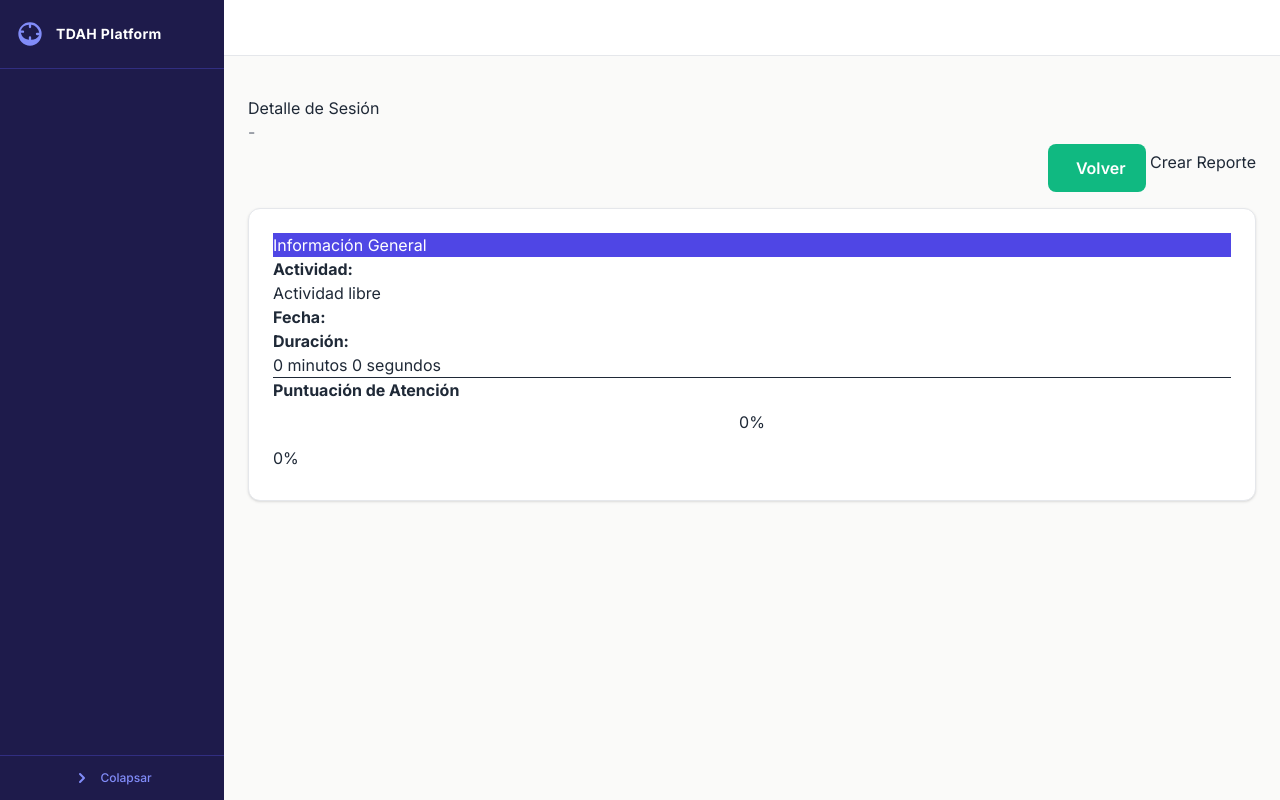
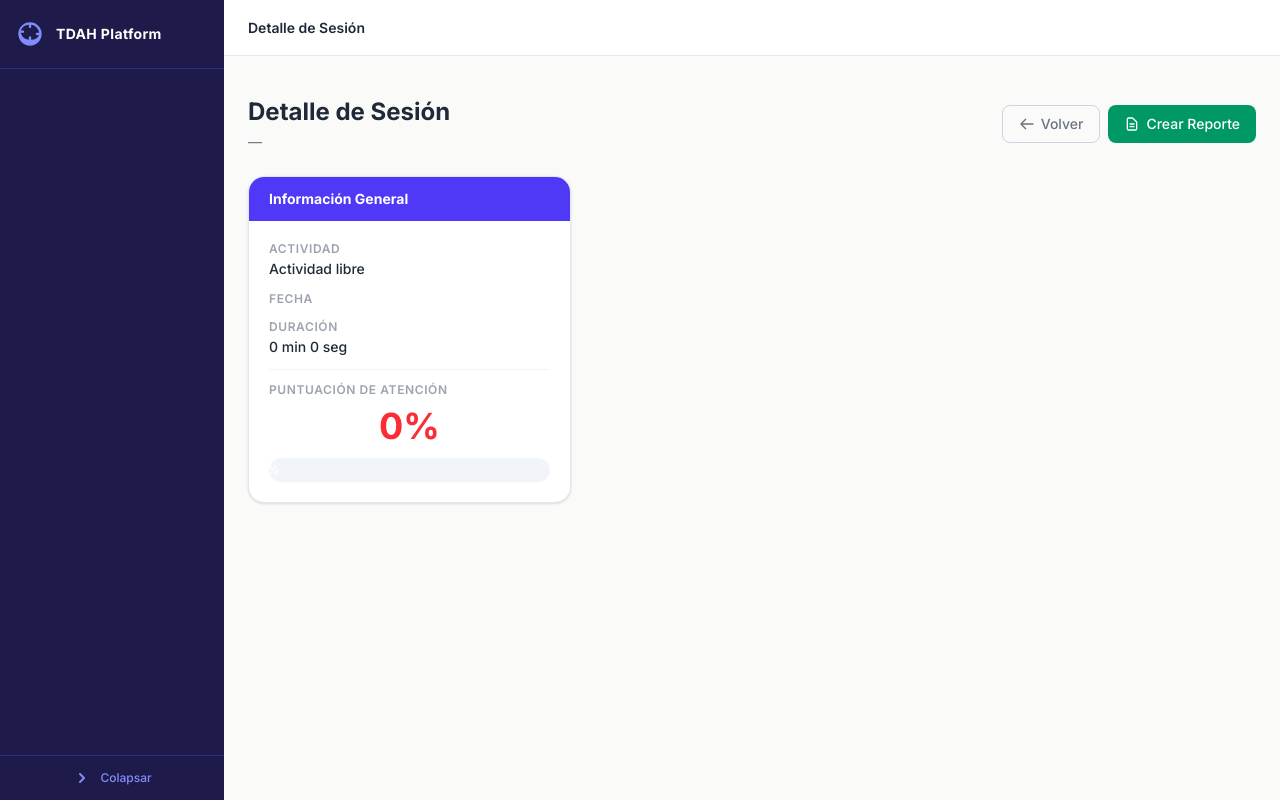
Before and after one commit to RicardoLaMadrid/tdah-platform, a Python web app: template app/templates/teacher/session_detail.html in a window 1280 px wide. Run offline with Jinja, Linux system fonts and the light colour scheme; the template is opened without the code that fills it, so the values that code supplies are empty; style sheets or scripts are compiled from the project's sources.

Commit message:
refactor(template): migrar teacher/session_detail.html y errors/*.html de Bootstrap a Tailwind

```diff
--- a/app/templates/teacher/session_detail.html
+++ b/app/templates/teacher/session_detail.html
@@ -1,55 +1,76 @@
 {% extends 'base.html' %}
-
-{% block title %}Detalle de Sesión - {{ student.user.username }}{% endblock %}
+{% block title %}Detalle de Sesión — {{ student.user.username }}{% endblock %}
+{% block page_title %}Detalle de Sesión{% endblock %}
 
 {% block content %}
-<div class="container-fluid">
-    <div class="row mb-4">
-        <div class="col-md-8">
-            <h1><i class="bi bi-activity"></i> Detalle de Sesión</h1>
-            <p class="text-muted">{{ student.user.username }} - {{ session.created_at.strftime('%d/%m/%Y %H:%M') }}</p>
+{# ── Header ──────────────────────────────────────────────────────────────── #}
+<div class="flex items-center justify-between mb-6 flex-wrap gap-3">
+  <div>
+    <h2 class="text-2xl font-bold text-[#1F2937]">Detalle de Sesión</h2>
+    <p class="text-[#6B7280] text-sm mt-1">
+      {{ student.user.username }} — {{ session.created_at.strftime('%d/%m/%Y %H:%M') }}
+    </p>
   </div>
-        <div class="col-md-4 text-end">
-            <a href="{{ url_for('teacher.student_detail', student_id=student.id) }}" class="btn btn-secondary">
-                <i class="bi bi-arrow-left"></i> Volver
+  <div class="flex gap-2">
+    <a href="{{ url_for('teacher.student_detail', student_id=student.id) }}"
+       class="inline-flex items-center gap-1.5 px-4 py-2 border border-slate-300 text-[#6B7280]
+              hover:bg-slate-50 text-sm font-medium rounded-lg transition-colors">
+      <svg class="w-4 h-4" fill="none" viewBox="0 0 24 24" stroke="currentColor" stroke-width="2" aria-hidden="true">
+        <path stroke-linecap="round" stroke-linejoin="round" d="M10 19l-7-7m0 0l7-7m-7 7h18"/>
+      </svg>
+      Volver
     </a>
-            <a href="{{ url_for('teacher.create_report', session_id=session.id) }}" class="btn btn-success">
-                <i class="bi bi-file-text"></i> Crear Reporte
+    <a href="{{ url_for('teacher.create_report', session_id=session.id) }}"
+       class="inline-flex items-center gap-1.5 px-4 py-2 bg-emerald-600 hover:bg-emerald-700
+              text-white text-sm font-medium rounded-lg transition-colors">
+      <svg class="w-4 h-4" fill="none" viewBox="0 0 24 24" stroke="currentColor" stroke-width="2" aria-hidden="true">
+        <path stroke-linecap="round" stroke-linejoin="round"
+              d="M9 12h6m-6 4h6m2 5H7a2 2 0 01-2-2V5a2 2 0 012-2h5.586a1 1 0 01.707.293l5.414 5.414a1 1 0 01.293.707V19a2 2 0 01-2 2z"/>
+      </svg>
+      Crear Reporte
     </a>
   </div>
 </div>
 
-    <div class="row">
-        <!-- Información general -->
-        <div class="col-md-4 mb-4">
-            <div class="card">
-                <div class="card-header bg-primary text-white">
-                    <h5 class="mb-0">Información General</h5>
+<div class="grid grid-cols-1 lg:grid-cols-3 gap-5 mb-5">
+
+  {# ── Info General ─────────────────────────────────────────────────────── #}
+  <div class="bg-white rounded-2xl border border-slate-200 shadow-sm overflow-hidden">
+    <div class="bg-indigo-600 px-5 py-3">
+      <h5 class="text-white font-bold text-sm">Información General</h5>
     </div>
-                <div class="card-body">
-                    <p><strong>Actividad:</strong><br>
+    <div class="p-5 space-y-3 text-sm">
+      <div>
+        <p class="text-xs text-[#9CA3AF] font-semibold uppercase tracking-wider">Actividad</p>
+        <p class="font-medium text-[#1F2937] mt-0.5">
           {{ session.activity.title if session.activity else 'Actividad libre' }}
         </p>
-                    <p><strong>Fecha:</strong><br>
-                        {{ session.created_at.strftime('%d/%m/%Y %H:%M') }}
+      </div>
+      <div>
+        <p class="text-xs text-[#9CA3AF] font-semibold uppercase tracking-wider">Fecha</p>
+        <p class="font-medium text-[#1F2937] mt-0.5">{{ session.created_at.strftime('%d/%m/%Y %H:%M') }}</p>
+      </div>
+      <div>
+        <p class="text-xs text-[#9CA3AF] font-semibold uppercase tracking-wider">Duración</p>
+        <p class="font-medium text-[#1F2937] mt-0.5">
+          {{ (session.completion_time // 60) if session.completion_time else 0 }} min
+          {{ (session.completion_time % 60) if session.completion_time else 0 }} seg
         </p>
-                    <p><strong>Duración:</strong><br>
-                        {{ (session.completion_time // 60) if session.completion_time else 0 }} minutos
-                        {{ (session.completion_time % 60) if session.completion_time else 0 }} segundos
+      </div>
+      <hr class="border-slate-100">
+      <div>
+        <p class="text-xs text-[#9CA3AF] font-semibold uppercase tracking-wider mb-2">Puntuación de Atención</p>
+        <p class="text-4xl font-black text-center
+                  {{ 'text-emerald-600' if (session.attention_score or 0) >= 70
+                     else 'text-amber-500' if (session.attention_score or 0) >= 50
+                     else 'text-red-500' }}">
+          {{ session.attention_score|default(0) }}%
         </p>
-                    <hr>
-                    <div class="mb-3">
-                        <strong>Puntuación de Atención</strong>
-                        <div class="score-display text-center mt-2">
-                            {{ session.attention_score|default(0) }}%
-                        </div>
-                    </div>
-                    <div class="progress" style="height: 30px;">
-                        <div class="progress-bar
-                            {% if session.attention_score >= 70 %} bg-success
-                            {% elif session.attention_score >= 50 %} bg-warning
-                            {% else %} bg-danger
-                            {% endif %}"
+        <div class="h-6 bg-slate-100 rounded-full overflow-hidden mt-3">
+          <div class="h-full rounded-full flex items-center justify-center text-xs font-bold text-white
+                      {{ 'bg-emerald-500' if (session.attention_score or 0) >= 70
+                         else 'bg-amber-400' if (session.attention_score or 0) >= 50
+                         else 'bg-red-400' }}"
                style="width: {{ session.attention_score|default(0)|int }}%">
             {{ session.attention_score|default(0) }}%
           </div>
@@ -58,90 +79,85 @@
     </div>
   </div>
 
-        <!-- Análisis de video y audio (ahora SÍ dentro del row) -->
-        <div class="col-md-8 mb-4">
+  {# ── Análisis Video + Audio ────────────────────────────────────────────── #}
+  <div class="lg:col-span-2 space-y-5">
+
     {% if session.video_path or session.heatmap_path %}
-            <div class="card mb-3">
-                <div class="card-header">
-                    <h5 class="mb-0">
-                        <i class="bi bi-camera-video"></i> Análisis de Video
-                    </h5>
+    <div class="bg-white rounded-2xl border border-slate-200 shadow-sm overflow-hidden">
+      <div class="px-5 py-3 border-b border-slate-100">
+        <h5 class="font-bold text-[#1F2937] text-sm">Análisis de Video</h5>
       </div>
-                <div class="card-body">
-                    <div class="row">
+      <div class="p-5 grid grid-cols-1 sm:grid-cols-2 gap-5">
         {% if session.heatmap_path %}
-                        <div class="col-md-6">
-                            <h6>Mapa de Calor de Atención</h6>
+        <div>
+          <p class="text-xs font-semibold text-[#6B7280] uppercase tracking-wider mb-2">Mapa de Calor</p>
           <img src="{{ url_for('static', filename=session.heatmap_path.replace('app/static/', '')) }}"
-                                 class="img-fluid rounded" alt="Heatmap">
-                            <p class="small text-muted mt-2">
+               class="w-full rounded-xl border border-slate-200" alt="Heatmap de atención">
+          <p class="text-xs text-[#9CA3AF] mt-2">
             Las áreas rojas indican mayor concentración de la mirada
           </p>
         </div>
         {% endif %}
-                        <div class="col-md-6">
         {% if session.analysis_result %}
-                            <h6>Métricas de Detección</h6>
-                            <ul class="list-group">
-                                <li class="list-group-item d-flex justify-content-between">
-                                    <span>Frames Totales</span>
-                                    <strong>{{ session.analysis_result.total_frames|default(0) }}</strong>
-                                </li>
-                                <li class="list-group-item d-flex justify-content-between">
-                                    <span>Rostro Detectado</span>
-                                    <strong>{{ session.analysis_result.frames_with_face|default(0) }}</strong>
-                                </li>
-                                <li class="list-group-item d-flex justify-content-between">
-                                    <span>Tasa de Detección</span>
-                                    <strong>{{ (session.analysis_result.face_detection_rate * 100)|round(1) if session.analysis_result.face_detection_rate else 0 }}%</strong>
-                                </li>
-                            </ul>
-                            {% endif %}
+        <div>
+          <p class="text-xs font-semibold text-[#6B7280] uppercase tracking-wider mb-2">Métricas de Detección</p>
+          <div class="divide-y divide-slate-100 text-sm">
+            <div class="flex items-center justify-between py-2">
+              <span class="text-[#6B7280]">Frames Totales</span>
+              <strong class="text-[#1F2937]">{{ session.analysis_result.total_frames|default(0) }}</strong>
+            </div>
+            <div class="flex items-center justify-between py-2">
+              <span class="text-[#6B7280]">Rostro Detectado</span>
+              <strong class="text-[#1F2937]">{{ session.analysis_result.frames_with_face|default(0) }}</strong>
+            </div>
+            <div class="flex items-center justify-between py-2">
+              <span class="text-[#6B7280]">Tasa de Detección</span>
+              <strong class="text-[#1F2937]">
+                {{ (session.analysis_result.face_detection_rate * 100)|round(1)
+                   if session.analysis_result.face_detection_rate else 0 }}%
+              </strong>
             </div>
           </div>
+        </div>
+        {% endif %}
       </div>
     </div>
     {% endif %}
 
     {% if session.transcription or session.audio_path %}
-            <div class="card">
-                <div class="card-header">
-                    <h5 class="mb-0">
-                        <i class="bi bi-mic"></i> Análisis de Audio
-                    </h5>
+    <div class="bg-white rounded-2xl border border-slate-200 shadow-sm overflow-hidden">
+      <div class="px-5 py-3 border-b border-slate-100">
+        <h5 class="font-bold text-[#1F2937] text-sm">Análisis de Audio</h5>
       </div>
-                <div class="card-body">
+      <div class="p-5">
         {% if session.transcription %}
-                    <h6>Transcripción</h6>
-                    <div class="bg-light p-3 rounded">
-                        <p class="mb-0">{{ session.transcription }}</p>
+        <p class="text-xs font-semibold text-[#6B7280] uppercase tracking-wider mb-2">Transcripción</p>
+        <div class="bg-slate-50 border border-slate-200 rounded-xl p-4 text-sm text-[#374151]">
+          {{ session.transcription }}
         </div>
         {% endif %}
       </div>
     </div>
     {% endif %}
+
   </div>
 </div>
 
-    <!-- Datos técnicos (fuera del row anterior, en su propia fila) -->
+{# ── Datos técnicos ───────────────────────────────────────────────────────── #}
 {% if session.analysis_result %}
-    <div class="row">
-        <div class="col-12">
-            <div class="card">
-                <div class="card-header">
-                    <h5 class="mb-0">
-                        <i class="bi bi-code-square"></i> Datos Técnicos
-                    </h5>
+<div class="bg-white rounded-2xl border border-slate-200 shadow-sm overflow-hidden">
+  <div class="px-5 py-3 border-b border-slate-100">
+    <h5 class="font-bold text-[#1F2937] text-sm">Datos Técnicos</h5>
   </div>
-                <div class="card-body">
+  <div class="p-5">
     <details>
-                        <summary class="btn btn-sm btn-outline-secondary mb-2">Ver datos completos (JSON)</summary>
-                        <pre class="bg-light p-3 rounded mt-2"><code>{{ session.analysis_result|tojson(indent=2) }}</code></pre>
+      <summary class="inline-flex items-center gap-2 px-3 py-1.5 border border-slate-300 text-[#6B7280]
+                       hover:bg-slate-50 text-sm font-medium rounded-lg cursor-pointer transition-colors mb-4">
+        Ver datos completos (JSON)
+      </summary>
+      <pre class="bg-slate-50 border border-slate-200 rounded-xl p-4 text-xs overflow-auto"><code>{{ session.analysis_result|tojson(indent=2) }}</code></pre>
     </details>
   </div>
 </div>
-        </div>
-    </div>
 {% endif %}
-</div>
 {% endblock %}
```
Also changed, not shown: app/templates/errors/404.html (+15 -20 lines), app/templates/errors/500.html (+15 -20 lines). Lines whose indentation alone changed are shown as unchanged.
